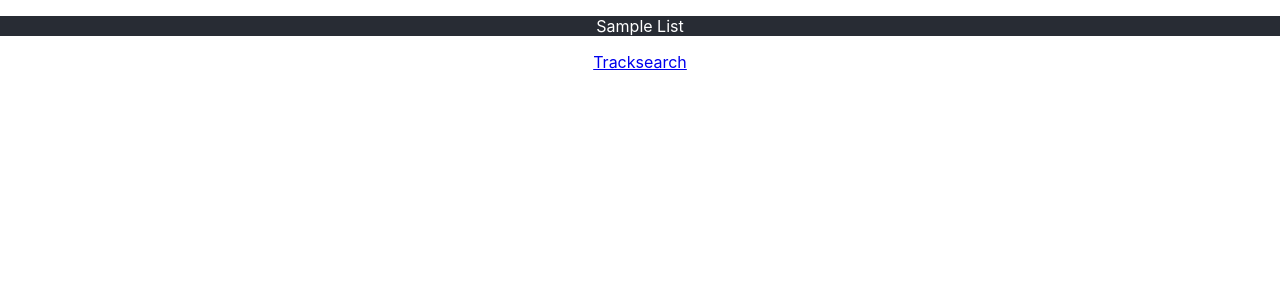
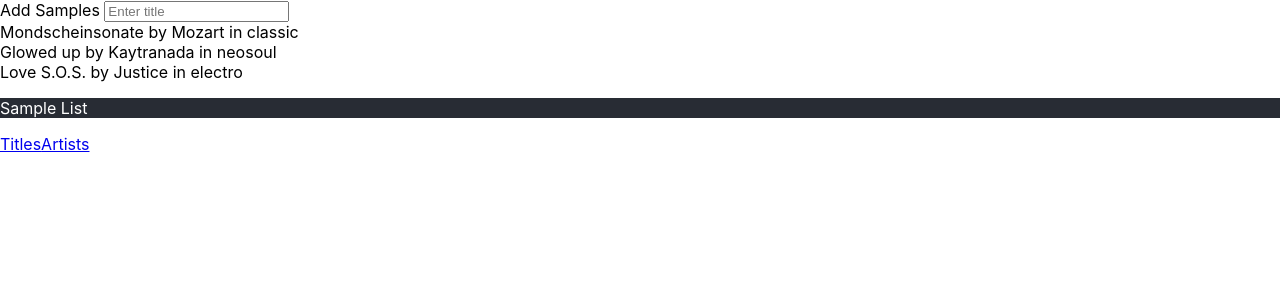
Before and after one commit to manuelpapa/todo, a React (Create React App) app: page / in a window 1280 px wide. Shown: the top 300 px of the page. Built offline with nearby package versions, Linux system fonts and the light colour scheme; data requests are answered from the project's data file.

Commit message:
Add ReactRouter and Links to App

```diff
--- a/db.json
+++ b/db.json
@@ -4,15 +4,22 @@
       "id": 1,
       "genre": "classic",
       "artist": "Mozart",
-      "track": "Mondscheinsonate",
+      "title": "Mondscheinsonate",
       "timecode": "0:23"
     },
     {
       "id": 2,
       "genre": "neosoul",
       "artist": "Kaytranada",
-      "track": "Glowed up",
+      "title": "Glowed up",
       "timecode": "1:45"
+    },
+    {
+      "id": 3,
+      "genre": "electro",
+      "artist": "Justice",
+      "title": "Love S.O.S.",
+      "timecode": "2:05"
     }
   ]
 }
--- a/package.json
+++ b/package.json
@@ -12,7 +12,7 @@
     "react-scripts": "3.4.3"
   },
   "scripts": {
-    "api": "json-server --watch db.json --port 6000",
+    "api": "json-server --watch db.json --port 3333",
     "start": "react-scripts start",
     "build": "react-scripts build",
     "test": "react-scripts test",
--- a/src/App.js
+++ b/src/App.js
@@ -1,24 +1,56 @@
-import React from "react";
+import React, { useState, useEffect } from "react";
 import "./App.css";
+import { fetchSamples, addSamples } from "./api/samplesApi";
 import { BrowserRouter as Router, Switch, Route, Link } from "react-router-dom";
-import Samples from "./pages/Samples";
 
 function App() {
+  const [samples, setSamples] = useState(null);
+  const [query, setQuery] = useState("");
+
+  useEffect(() => {
+    async function doFetch() {
+      const samples = await fetchSamples();
+      setSamples(samples);
+    }
+    doFetch();
+  }, []);
+
   return (
+    <>
+      <header>
+        Add Samples{" "}
+        <input
+          value={query}
+          onChange={(event) => setQuery(event.target.value)}
+          placeholder="Enter title"
+        />
+      </header>
+
       <Router>
-      <div className="App">
+        <div classname="app">
+          {samples?.map((sample) => (
+            <div key={sample.id}>
+              {sample.title} by {sample.artist} in {sample.genre}
+            </div>
+          ))}
+
           <Switch>
             <header className="App-header">
               <p>Sample List</p>
             </header>
-          <Route path="/samples:track">
-            <Samples />
+            <Route path="/samples/:title">
+              <h2>Titles</h2>
+            </Route>
+            <Route path="/samples/:artist">
+              <h2>Artists</h2>
             </Route>
           </Switch>
 
-        <Link to="/samples:track">Tracksearch</Link>
+          <Link to="/titles">Titles</Link>
+          <Link to="/artists">Artists</Link>
         </div>
       </Router>
+    </>
   );
 }
 
--- a/src/api/samplesApi.js
+++ b/src/api/samplesApi.js
@@ -1,5 +1,25 @@
-export default async function fetchSamples() {
-  const sampleFetch = await fetch("http://localhost:6000/samples");
-  const response = await sampleFetch.json();
-  return response;
+async function fetchSamples() {
+  const response = await fetch("http://localhost:3333/samples");
+  if (!response.ok) {
+    throw response;
+  }
+
+  const result = await response.json();
+  return result;
 }
+
+async function addSamples() {
+  const response = await fetch("http://localhost:3333/samples", {
+    method: "POST",
+    headers: {
+      "Content-Type": "application/json",
+    },
+    body: JSON.stringify({ title: "", artist: "" }),
+  });
+  if (!response.ok) {
+    throw response;
+  }
+  const result = await response.json();
+  return result;
+}
+export { fetchSamples, addSamples };
--- a/src/pages/Samples.js
+++ b/src/pages/Samples.js
@@ -1,12 +1,9 @@
 import React, { useState, useEffect } from "react";
 import fetchSamples from "../api/samplesApi";
-import List from "../components/List";
-import ListItem from "../components/ListItem";
-import ListItemText from "../components/ListItemText";
+import { BrowserRouter as Router, Switch, Route, Link } from "react-router-dom";
 
 export default function Samples() {
   const [samples, setSamples] = useState(null);
-  const [isLoading, setIsLoading] = useState(false);
   const [query, setQuery] = useState("");
 
   useEffect(() => {
@@ -17,33 +14,39 @@
     fetchData();
   }, []);
 
-  if (isLoading || samples === null) {
-    return <h2>Loading</h2>;
-  }
-
   return (
     <>
       <header>
-        Samples{" "}
+        Search Samples{" "}
         <input
           value={query}
           onChange={(event) => setQuery(event.target.value)}
           placeholder="Enter name"
         />
       </header>
-      <main>
-        <List>
-          {samples.map((sample) => (
-            <ListItem key={sample.id}>
-              <ListItemText
-                primary={sample.track}
-                secondary={sample.artist}
-                third={sample.genre}
-              />
-            </ListItem>
-          ))}
-        </List>
-      </main>
+
+      <Router>
+        <div className="App">
+          <Switch>
+            <header className="App-header">
+              <p>Sample List</p>
+            </header>
+            <Route path="/samples:track">
+              <Samples />
+            </Route>
+          </Switch>
+
+          <Link to="/samples:track">Tracksearch</Link>
+        </div>
+      </Router>
+
+      <div classname="app">
+        {samples?.map((sample) => (
+          <div key={sample.id}>
+            {sample.title} by {sample.artist}
+          </div>
+        ))}
+      </div>
     </>
   );
 }
```
Lines whose indentation alone changed are shown as unchanged.
